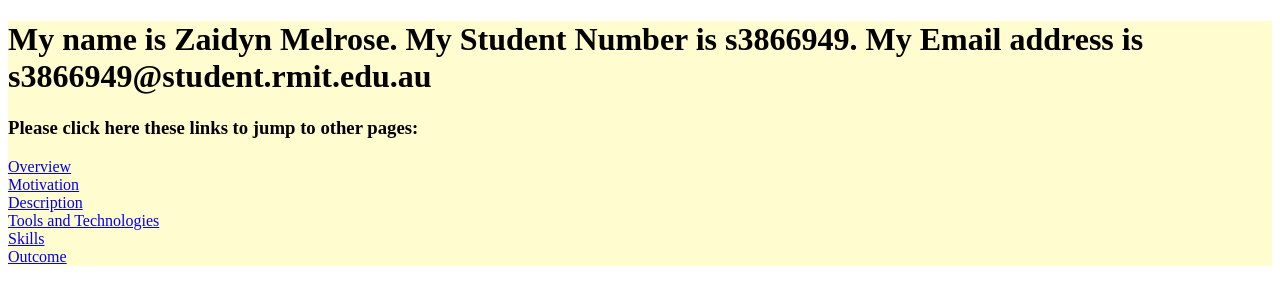
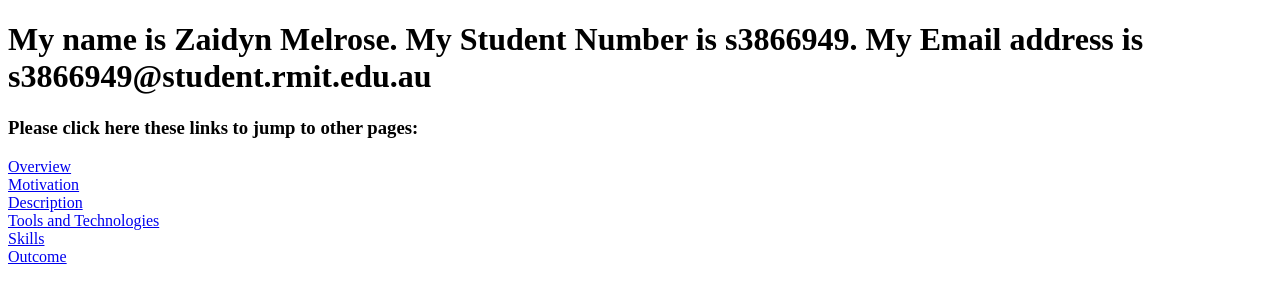
Before and after one commit to zaidynzm9527/IntroIT_A1, a plain HTML site: page index.html in a window 1280 px wide. Drawn offline with Linux system fonts and the light colour scheme.

Commit message:
Update index.html

```diff
--- a/index.html
+++ b/index.html
@@ -1,6 +1,5 @@
 <!DOCTYPE html>
 <html>
-<div style="background-color: #FFFDD0;">
 <h1>My name is Zaidyn Melrose. My Student Number is s3866949. My Email address is s3866949@student.rmit.edu.au</h1>
 
   <h3>Please click here these links to jump to other pages:</h3>
```
